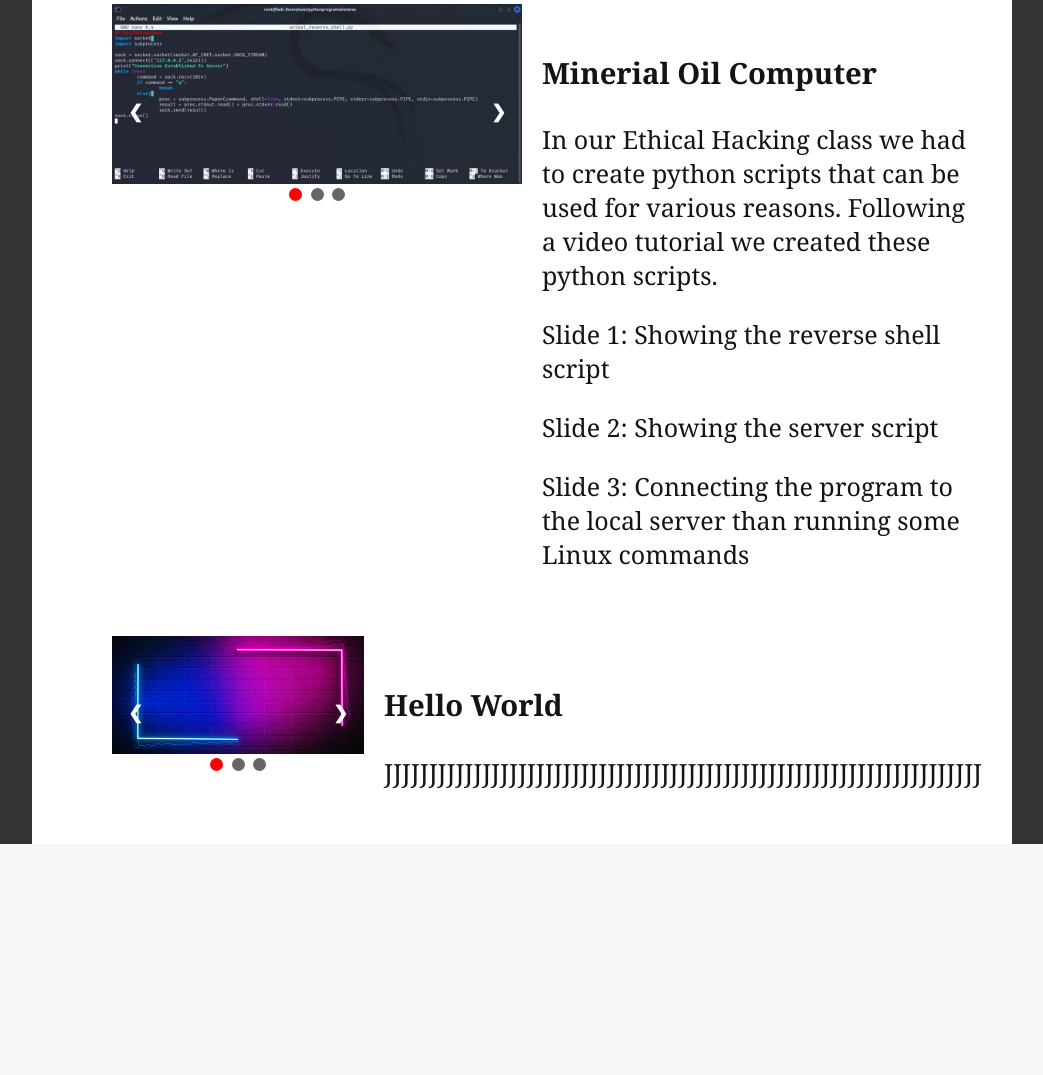
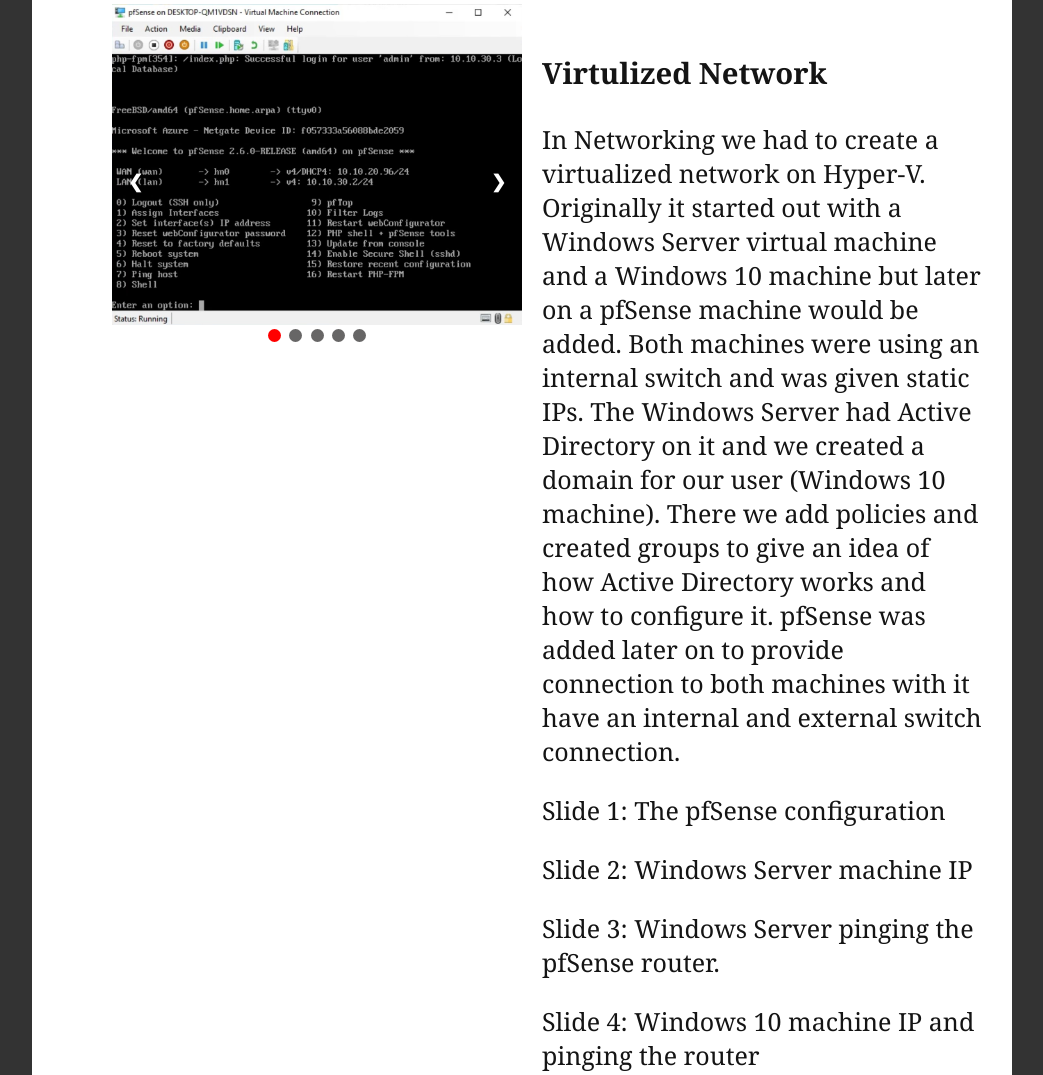
Before and after one commit to phayes02/Portfolio, a plain HTML site: page networking.html in a window 1280 px wide. Shown: the part 1538-2613 px from the top of the page, without its empty margins (118-1161 px from the left). Before the commit the page ends 2382 px from the top, so only its background shows below. Drawn offline with Linux system fonts and the light colour scheme.

Commit message:
networking additions

```diff
--- a/networking.html
+++ b/networking.html
@@ -82,15 +82,23 @@
                     <div class="showcase1">
                         <div id="slideshow2" class="slideshow-container">
                             <div class="mySlides">
-                                <img src="./images/reverse1.jpg" style="width:100%">
+                                <img src="./images/pfsense.jpg" style="width:100%">
                             </div>
 
                             <div class="mySlides">
-                                <img src="./images/reverse2.jpg" style="width:100%">
+                                <img src="./images/server1.jpg" style="width:100%">
                             </div>
 
                             <div class="mySlides">
-                                <img src="./images/reverse3.jpg" style="width:100%">
+                                <img src="./images/serverping.jpg" style="width:100%">
+                            </div>
+
+                            <div class="mySlides">
+                                <img src="./images/userping.jpg" style="width:100%">
+                            </div>
+
+                            <div class="mySlides">
+                                <img src="./images/userserverping.jpg" style="width:100%">
                             </div>
 
                             <a class="prev" onclick="plusSlides(-1, slideshow2)">&#10094;</a>
@@ -100,53 +108,21 @@
                                 <span class="dot" onclick="currentSlide(1, slideshow2)"></span>
                                 <span class="dot" onclick="currentSlide(2, slideshow2)"></span>
                                 <span class="dot" onclick="currentSlide(3, slideshow2)"></span>
+                                <span class="dot" onclick="currentSlide(4, slideshow2)"></span>
+                                <span class="dot" onclick="currentSlide(5, slideshow2)"></span>
                             </div>
                         </div>
                     </div>
                 </div>
 
                 <div class="flex-item-right">
-                    <h3>Minerial Oil Computer</h3>
-                    <p>In our Ethical Hacking class we had to create python scripts that can be used for various reasons. Following a video tutorial we created these python scripts.</p>
-                    <p>Slide 1: Showing the reverse shell script</p>
-                    <p>Slide 2: Showing the server script</p>
-                    <p>Slide 3: Connecting the program to the local server than running some Linux commands</p>
-                </div>
-            </div>
-        </div>
-
-        <div class="content">
-            <div class="flex-container">
-                <div class="flex-item-left">
-                    <div class="showcase1">
-                        <div id="slideshow3" class="slideshow-container">
-                            <div class="mySlides">
-                                <img src="./images/text.jpg" style="width:100%">
-                            </div>
-
-                            <div class="mySlides">
-                                <img src="./images/placeholder.jpg" style="width:100%">
-                            </div>
-
-                            <div class="mySlides">
-                                <img src="./images/placeholder.jpg" style="width:100%">
-                            </div>
-
-                            <a class="prev" onclick="plusSlides(-1, slideshow3)">&#10094;</a>
-                            <a class="next" onclick="plusSlides(1, slideshow3)">&#10095;</a>
-
-                            <div style="text-align:center">
-                                <span class="dot" onclick="currentSlide(1, slideshow3)"></span>
-                                <span class="dot" onclick="currentSlide(2, slideshow3)"></span>
-                                <span class="dot" onclick="currentSlide(3, slideshow3)"></span>
-                            </div>
-                        </div>
-                    </div>
-                </div>
-
-                <div class="flex-item-right">
-                    <h3>Hello World</h3>
-                    <p>JJJJJJJJJJJJJJJJJJJJJJJJJJJJJJJJJJJJJJJJJJJJJJJJJJJJJJJJJJJJJJJJJJJ</p>
+                    <h3>Virtulized Network</h3>
+                    <p>In Networking we had to create a virtualized network on Hyper-V. Originally it started out with a Windows Server virtual machine and a Windows 10 machine but later on a pfSense machine would be added. Both machines were using an internal switch and was given static IPs. The Windows Server had Active Directory on it and we created a domain for our user (Windows 10 machine). There we add policies and created groups to give an idea of how Active Directory works and how to configure it. pfSense was added later on to provide connection to both machines with it have an internal and external switch connection.  </p>
+                    <p>Slide 1: The pfSense configuration</p>
+                    <p>Slide 2: Windows Server machine IP</p>
+                    <p>Slide 3: Windows Server pinging the pfSense router.</p>
+                    <p>Slide 4: Windows 10 machine IP and pinging the router</p>
+                    <p>Slide 5: Windows Server and Windows 10 machine pinging one another.</p>
                 </div>
             </div>
         </div>
```
Also changed, not shown: images/pfsense.jpg (added), images/server1.jpg (added), images/serverping.jpg (added), images/userping.jpg (added), images/userserverping.jpg (added), images/windows10.jpg (added).
